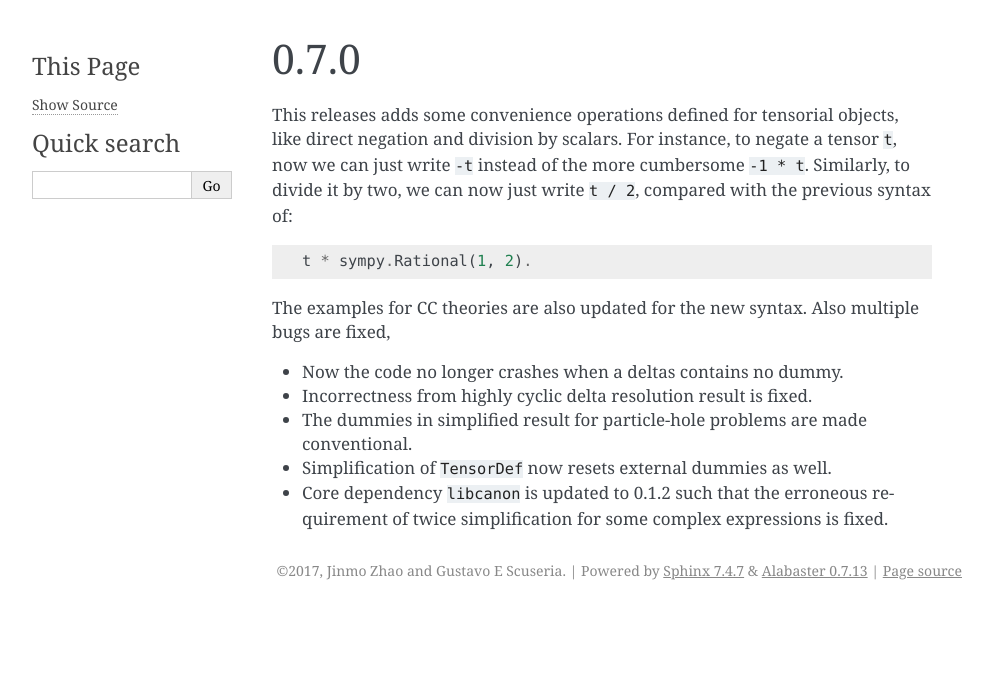
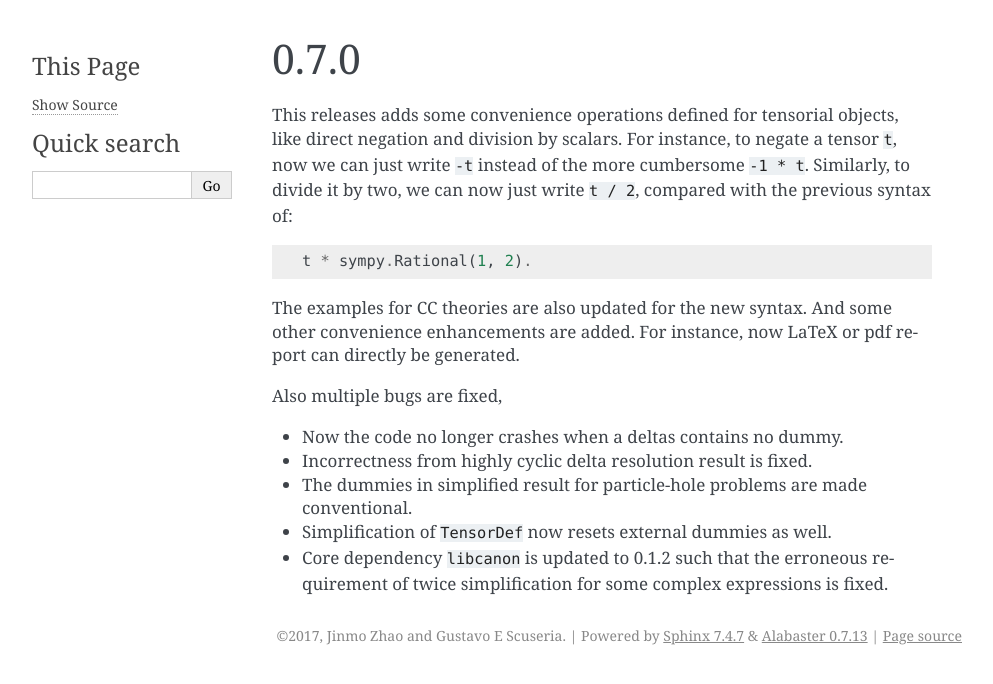
Before and after one commit to tschijnmo/drudge, a Sphinx documentation site: the page built from docs/releases/0_7_0.rst, in a window 1280 px wide. Shown: the top 684 px of the page, without its empty margins (148-1141 px from the left). Built offline with Sphinx 7.4.7, drawn with Linux system fonts in a browser that asks for light colours.

Commit message:
Add LaTeX report support to release notes 0.7.0

```diff
--- a/docs/releases/0_7_0.rst
+++ b/docs/releases/0_7_0.rst
@@ -9,8 +9,11 @@ the previous syntax of::
 
     t * sympy.Rational(1, 2).
 
-The examples for CC theories are also updated for the new syntax.  Also multiple
-bugs are fixed,
+The examples for CC theories are also updated for the new syntax.  And some
+other convenience enhancements are added.  For instance, now LaTeX or pdf report
+can directly be generated.
+
+Also multiple bugs are fixed,
 
 * Now the code no longer crashes when a deltas contains no dummy.
 
```
